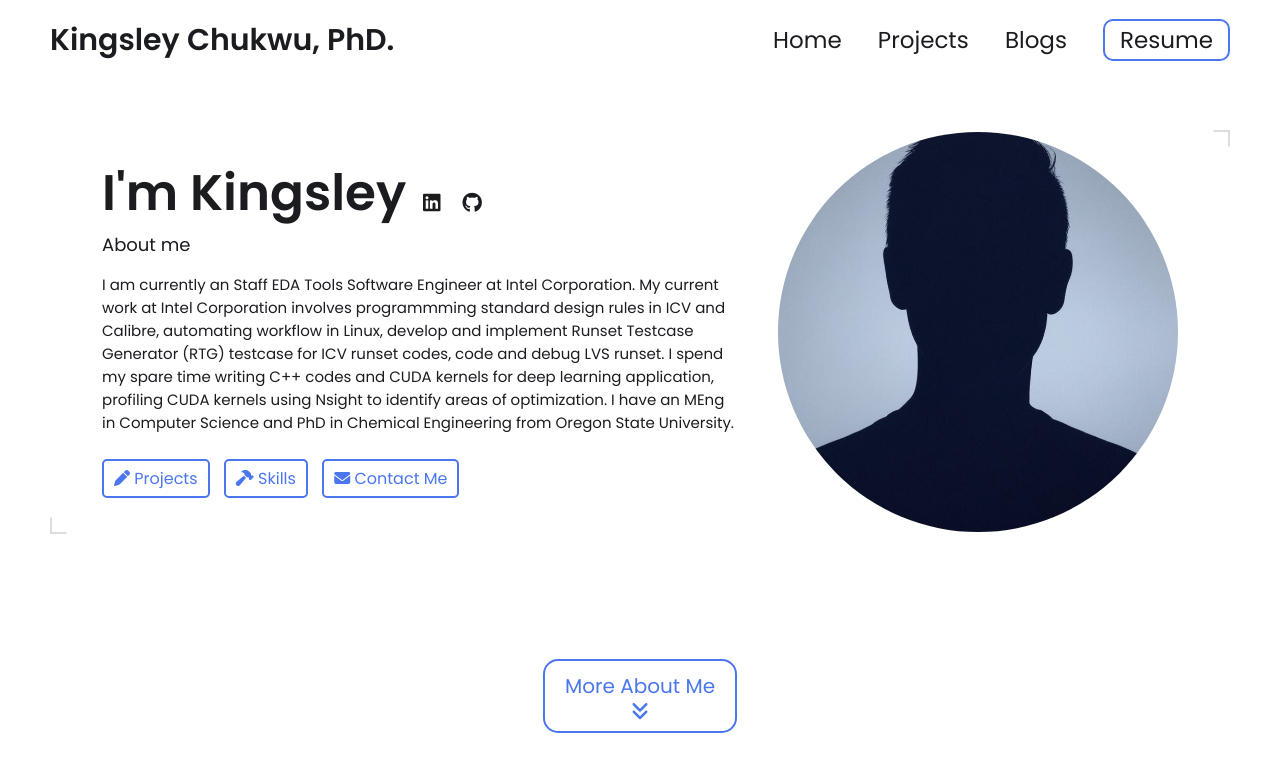
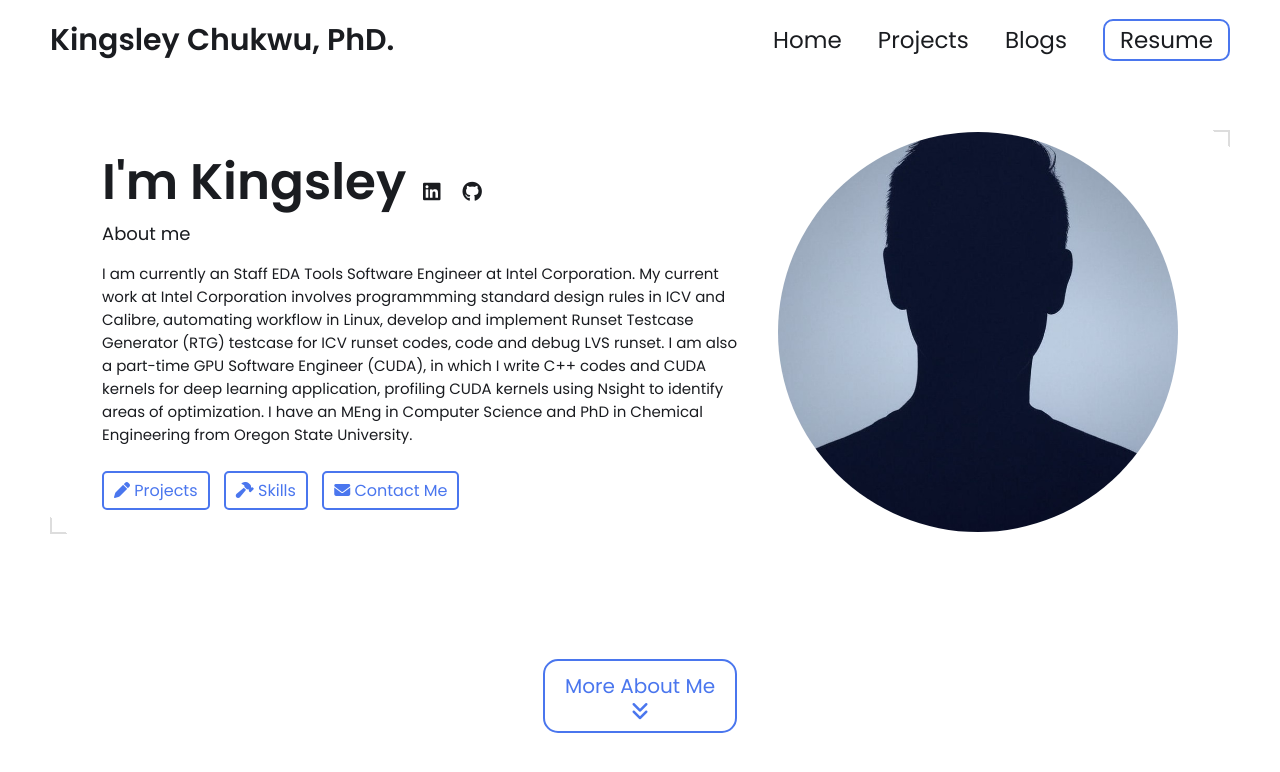
Before and after one commit to chukwuk/chukwuk.github.io, a Jekyll site: the page built from index.html, in a window 1280 px wide and 900 px high. Shown: the top 772 px of the window. Built offline with Jekyll 4.4.1, drawn with Linux system fonts in a browser that asks for light colours.

Commit message:
Update profile

```diff
--- a/_config.yml
+++ b/_config.yml
@@ -15,7 +15,7 @@ title: Kingsley Chukwu's Portfolio # This is what shows up in the tab of the bro
 name: Kingsley Chukwu, PhD.
 headline: About me
 description: >- # dont remove this line. this will ignore all new lines until the next section
-  I am currently an Staff EDA Tools Software Engineer at Intel Corporation. My current work at Intel Corporation involves programmming standard design rules in ICV and Calibre, automating workflow in Linux, develop and implement Runset Testcase Generator (RTG) testcase for ICV runset codes, code and debug LVS runset. I spend my spare time writing C++ codes and CUDA kernels for deep learning application, profiling CUDA kernels using Nsight to identify areas of optimization.
+  I am currently an Staff EDA Tools Software Engineer at Intel Corporation. My current work at Intel Corporation involves programmming standard design rules in ICV and Calibre, automating workflow in Linux, develop and implement Runset Testcase Generator (RTG) testcase for ICV runset codes, code and debug LVS runset. I am also a part-time GPU Software Engineer (CUDA), in which I write C++ codes and CUDA kernels for deep learning application, profiling CUDA kernels using Nsight to identify areas of optimization.
 
   I have an MEng in Computer Science and PhD in Chemical Engineering from Oregon State University.
 
```
